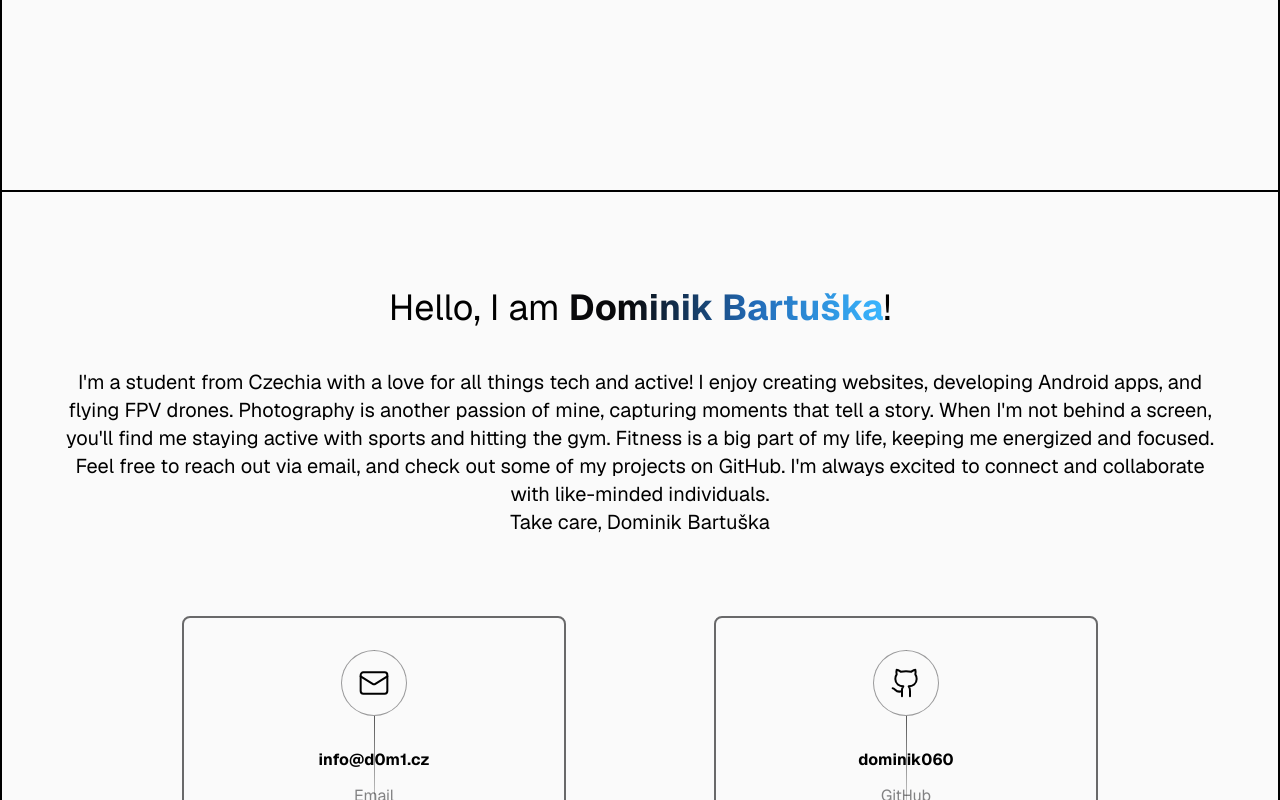
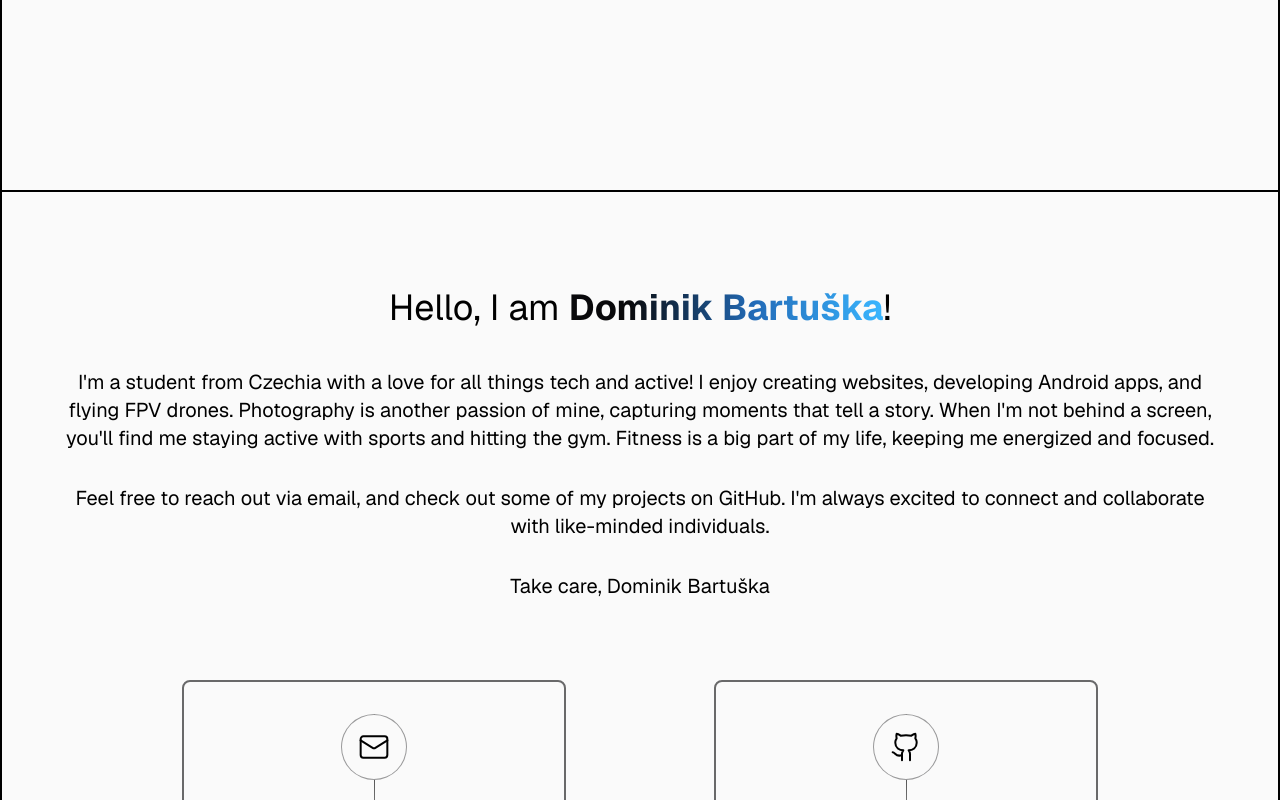
Before and after one commit to dominik060/d0m1.cz, a Next.js app: page / in a window 1280 px wide. Shown: the part 530-1330 px from the top of the page. Built offline with nearby package versions, Linux system fonts and the light colour scheme.

Commit message:
add spacing between paragraphs

```diff
--- a/src/components/aboutme/AboutMeParagraph.tsx
+++ b/src/components/aboutme/AboutMeParagraph.tsx
@@ -5,7 +5,7 @@ export default function AboutMeParagraph({
 }) {
   return (
     <div className={className}>
-      <article className="text-center text-base md:text-xl">
+      <article className="flex flex-col gap-4 text-center text-base md:gap-8 md:text-xl">
         <p>
           I'm a student from Czechia with a love for all things tech and active!
           I enjoy creating websites, developing Android apps, and flying FPV
```
